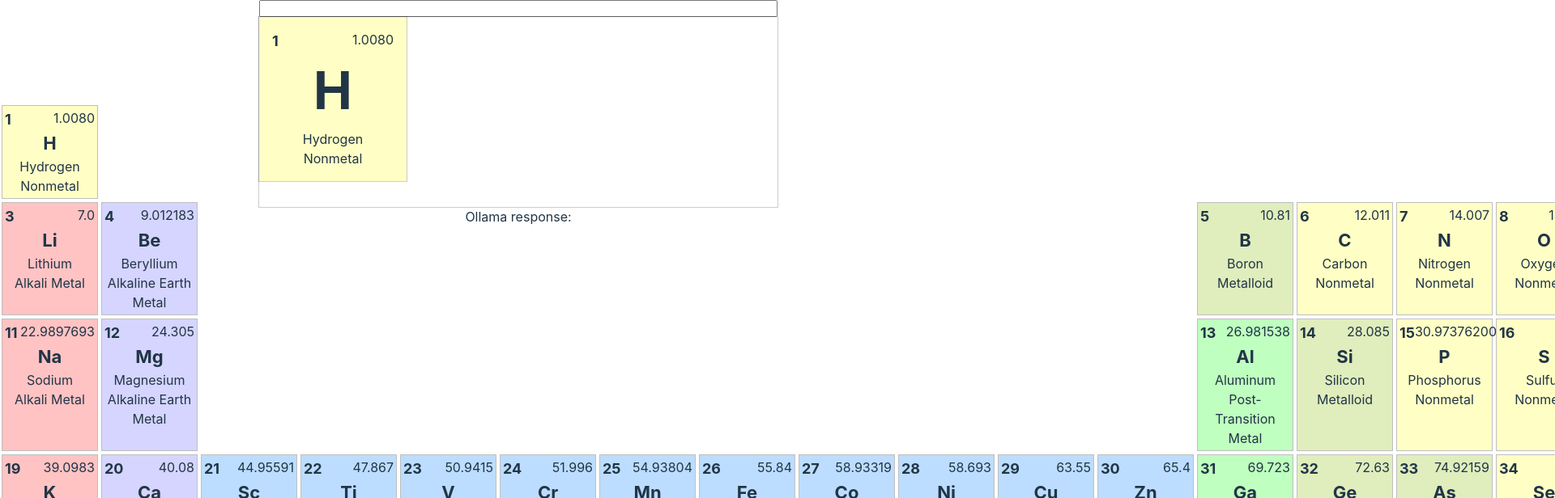
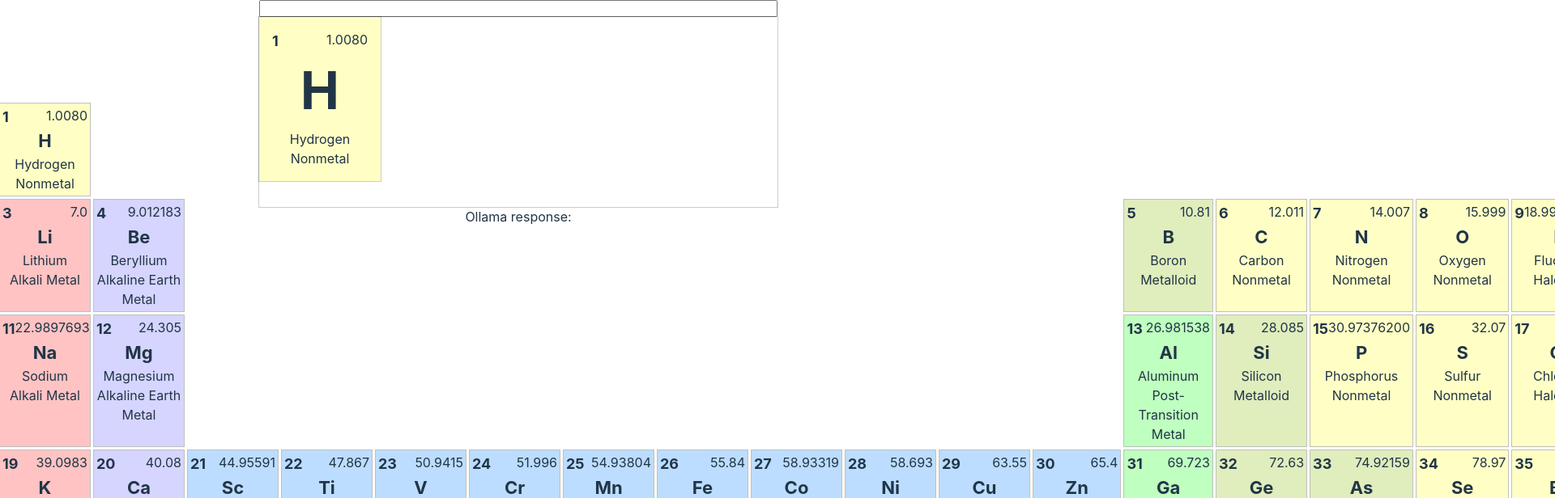
Before and after one commit to lightest/periodictable, a React (Vite) app: page / in a window 1280 px wide. Shown: the top 616 px of the page at 81% size, 1920 px wide, since content can reach past the window. Built offline with nearby package versions, Linux system fonts and the light colour scheme; no server answers.

Commit message:
working on better table layout.

```diff
--- a/src/App.css
+++ b/src/App.css
@@ -1,3 +1,7 @@
+* {
+  box-sizing: border-box;
+}
+
 #root {
   max-width: 1280px;
   margin: 0;
--- a/src/components/ChemElement/ChemElement.css
+++ b/src/components/ChemElement/ChemElement.css
@@ -2,8 +2,6 @@
 {
 	box-shadow: 0 0 0 1px rgb(0 0 0 / 25%);
 	padding: 3px;
-	margin: 3px;
-	width: 111px;
 	cursor: pointer;
 	background: white;
 	transition: transform .3s ease;
--- a/src/components/PeriodicTable/PeriodicTable.css
+++ b/src/components/PeriodicTable/PeriodicTable.css
@@ -1,7 +1,9 @@
 .periodic-table
 {
 	display: grid;
-	grid-template-columns: repeat(18, 1fr);
+	grid-template-columns: repeat(auto-fill, minmax(111px, 1fr));
+	gap: 5px;
+	width: 100%;
 }
 
 .periodic-table.dark
```
Also changed, not shown: src/Networking.tsx (+11 -7 lines).
